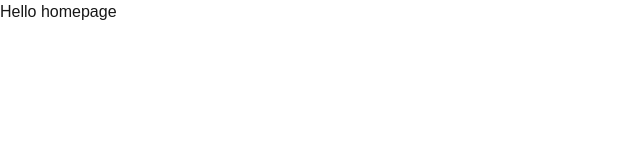
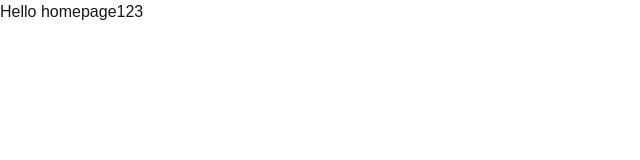
Before and after one commit to vishalkokane264/husky-next-jest-setup, a Next.js app: page / in a window 1280 px wide. Shown: the top 160 px of the page, without its empty margins (0-640 px from the left). Built offline with nearby package versions, Linux system fonts and the light colour scheme.

Commit message:
change push

```diff
--- a/src/app/page.js
+++ b/src/app/page.js
@@ -1,7 +1,7 @@
 import React from "react";
 
 export const AppPage = () => {
-  return <div>Hello homepage</div>;
+  return <div>Hello homepage123</div>;
 };
 
 export default AppPage;
```
